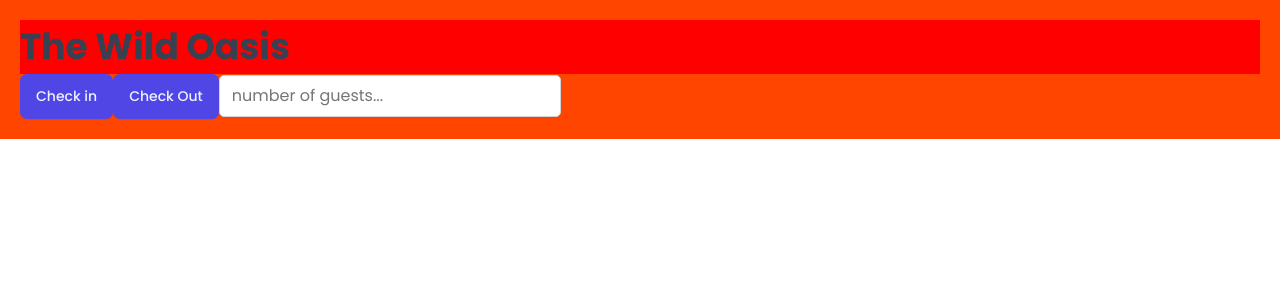
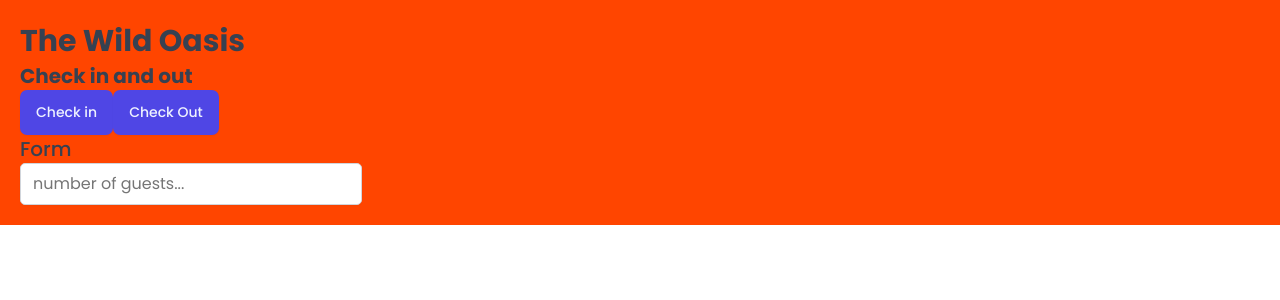
Before and after one commit to GaziRiad/the-wild-oasis, a React (Vite) app: page / in a window 1280 px wide. Shown: the top 300 px of the page. Built offline with nearby package versions, Linux system fonts and the light colour scheme; a web font is replaced by a local one.

Commit message:
styling according to props within styled-components

```diff
--- a/src/App.jsx
+++ b/src/App.jsx
@@ -2,12 +2,7 @@
 import GlobalStyles from "./styles/GlobalStyle";
 import Button from "./ui/Button";
 import Input from "./ui/Input";
-
-const H1 = styled.h1`
-  font-size: 36px;
-  font-weight: 700;
-  background-color: red;
-`;
+import Heading from "./ui/Heading";
 
 const StyledApp = styled.div`
   background-color: orangered;
@@ -19,10 +14,13 @@
     <>
       <GlobalStyles />
       <StyledApp>
-        <H1>The Wild Oasis</H1>
+        <Heading as="h1">The Wild Oasis</Heading>
+
+        <Heading as="h2">Check in and out</Heading>
         <Button onClick={() => console.log("Chek in")}>Check in</Button>
         <Button onClick={() => console.log("Chek out")}>Check Out</Button>
 
+        <Heading as="h3">Form</Heading>
         <Input type="number" placeholder="number of guests..." />
       </StyledApp>
     </>
--- /dev/null
+++ b/src/ui/Heading.jsx
@@ -0,0 +1,32 @@
+import styled, { css } from "styled-components";
+
+// const test = css`
+//   text-align: center;
+//   ${10 > 5 && "background-color: yellow"}
+// `;
+
+const Heading = styled.h1`
+  ${(props) =>
+    props.as === "h1" &&
+    css`
+      font-size: 3rem;
+      font-weight: 700;
+    `};
+
+  ${(props) =>
+    props.as === "h2" &&
+    css`
+      font-size: 2rem;
+      font-weight: 700;
+    `};
+  ${(props) =>
+    props.as === "h3" &&
+    css`
+      font-size: 2rem;
+      font-weight: 500;
+    `}
+
+  line-height: 1.4;
+`;
+
+export default Heading;
```
